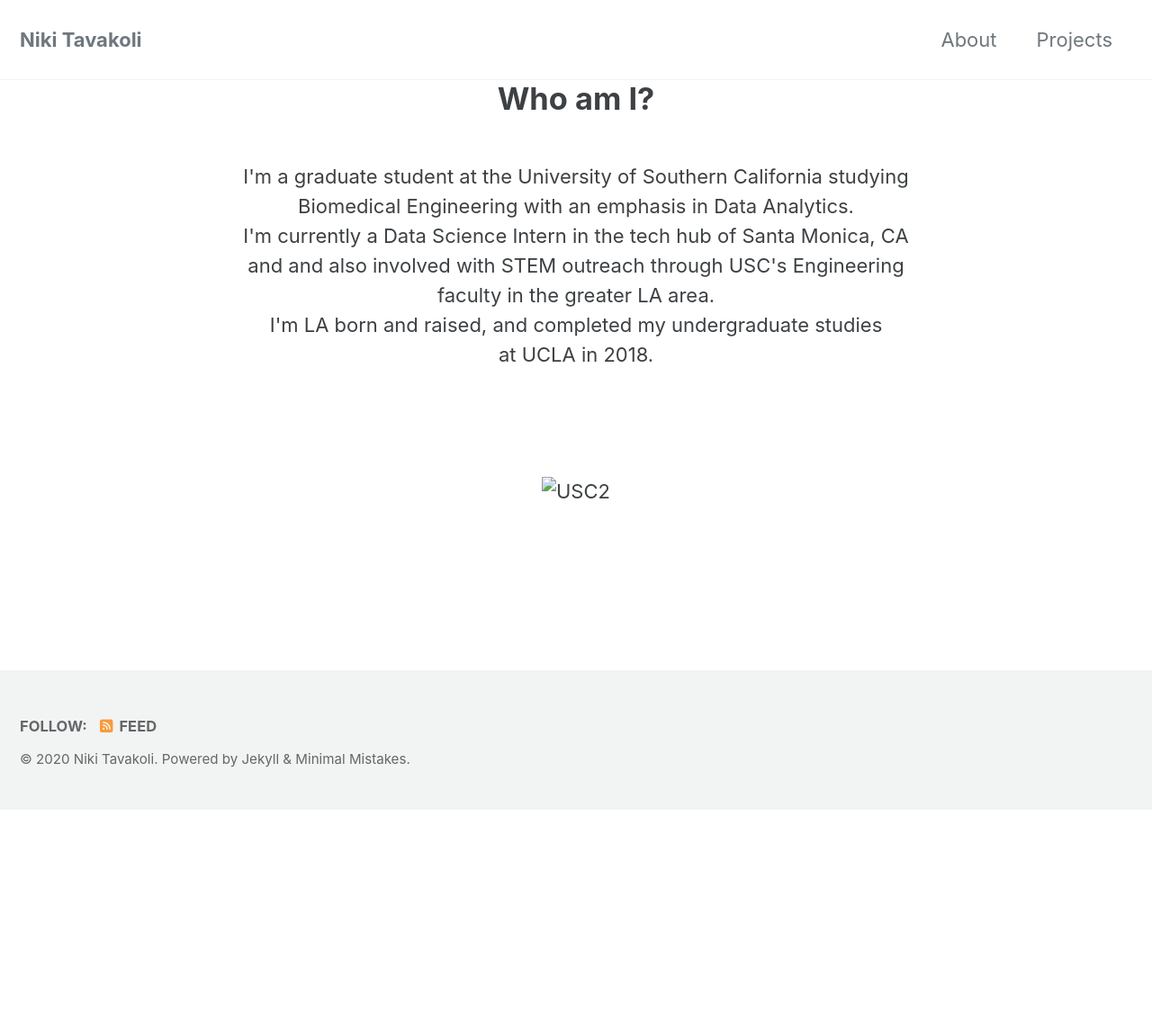
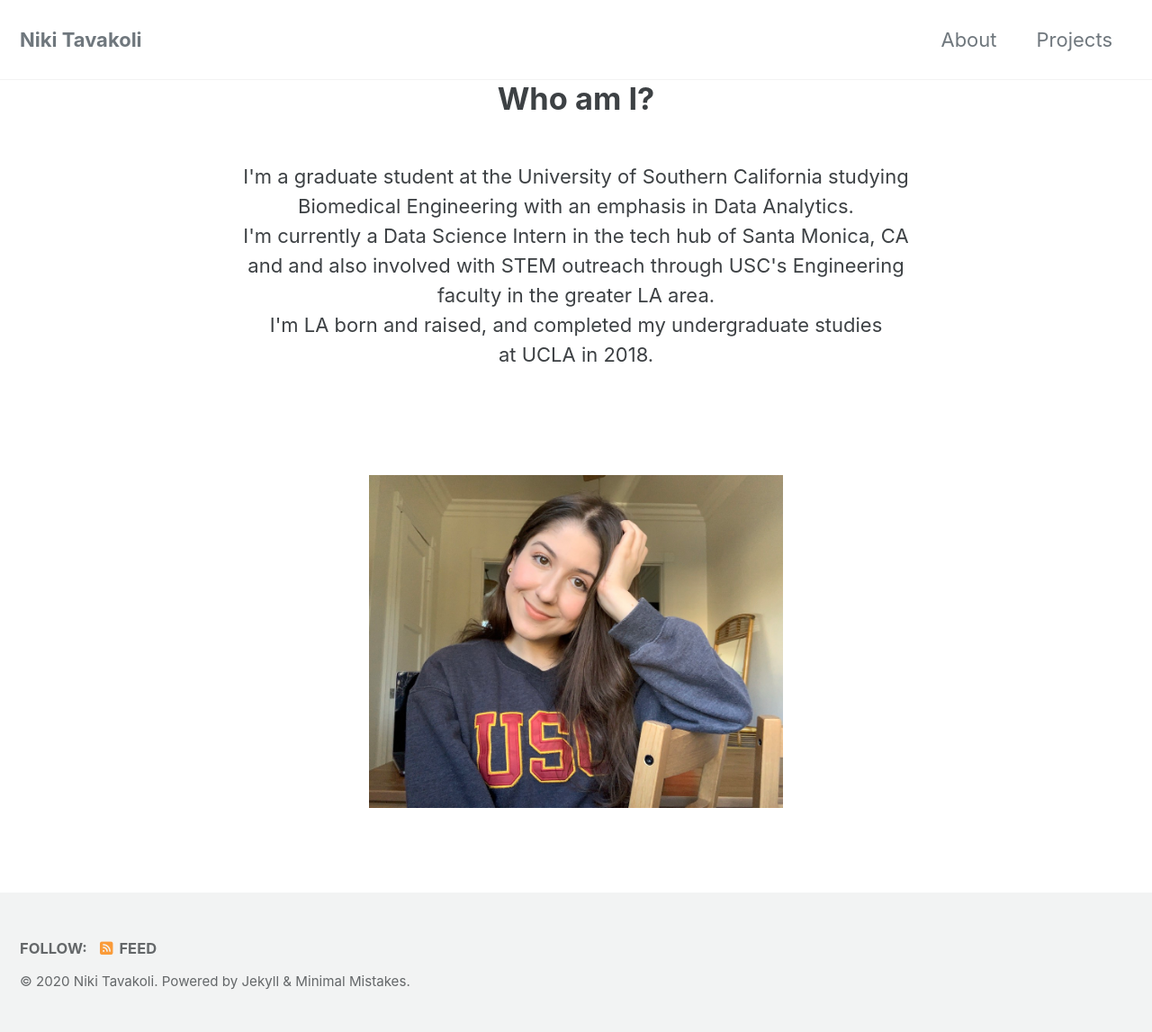
Before and after one commit to nikitavakoli/nikitavakoli.github.io, a Jekyll site: the page built from _pages/about.md, in a window 1280 px wide. Shown: the whole page at 90% size. Built offline with Jekyll 4.4.1, drawn with Linux system fonts in a browser that asks for light colours; cached includes are drawn as plain includes; nearby versions of some CDN libraries; our own code applies the rules of GitHub Pages for plain Markdown files; before the commit the page ends 900 px from its top, so only the background shows below that.

Commit message:
new html format

```diff
--- a/_pages/about.md
+++ b/_pages/about.md
@@ -25,6 +25,6 @@ at UCLA in 2018.
 </center>
 <br>
 <br>
-<center>
-<img src="images/viterbi.jpg" alt="USC2">
-</center>
+<p align="center">
+  <img width="460" height="300" src="/images/viterbi2.jpg">
+</p>
```
Also changed, not shown: images/viterbi.jpg (deleted), images/viterbi2.jpg (added).
